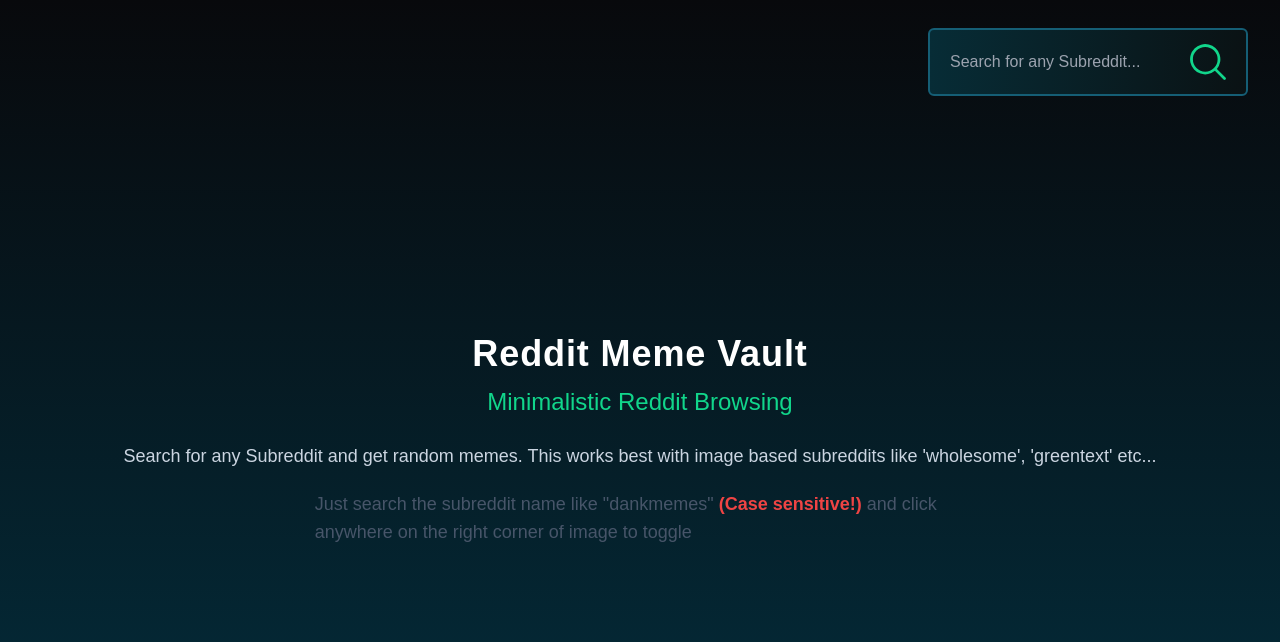
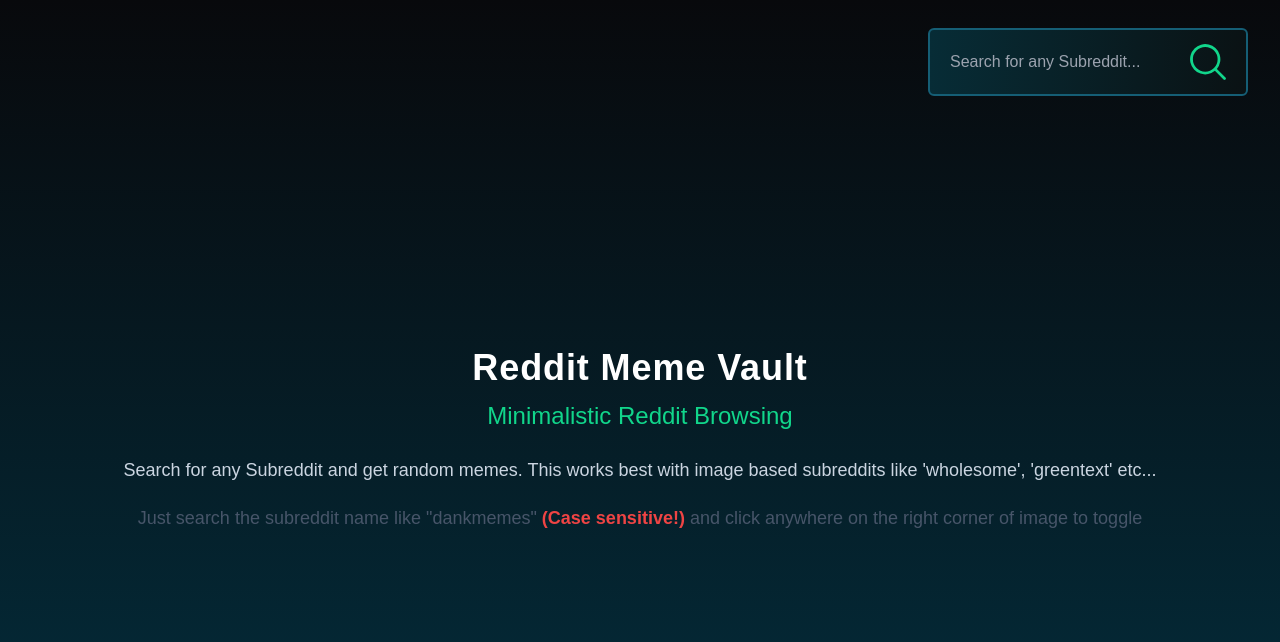
Before and after one commit to Abhyom/Reddit-Meme-Vault, a React (Vite) app: page / in a window 1280 px wide. Shown: the top 642 px of the page. Built offline with nearby package versions, Linux system fonts and the light colour scheme; a web font is replaced by a local one.

Commit message:
text-center

```diff
--- a/src/components/SearchBar.jsx
+++ b/src/components/SearchBar.jsx
@@ -87,10 +87,10 @@
             <h2 className="text-2xl text-secondary font-normal mt-3">
               Minimalistic Reddit Browsing
             </h2>
-            <p className="text-slate-300 font-light text-lg #11d68b mt-6">
+            <p className="text-slate-300 font-light text-lg #11d68b mt-6 text-center">
               Search for any Subreddit and get random memes. This works best with image based subreddits like 'wholesome', 'greentext' etc...
             </p>
-            <p className="text-lg text-slate-600 max-w-prose mt-5">Just search the subreddit name like "dankmemes"<span className="text-red-500 font-bold">  (Case sensitive!)  </span> and click anywhere on the right corner of image to toggle</p>
+            <p className="text-lg text-center text-slate-600 mt-5">Just search the subreddit name like "dankmemes"<span className="text-red-500 font-bold">  (Case sensitive!)  </span> and click anywhere on the right corner of image to toggle</p>
           </div>
           {/* ------------------------------------ . ----------------------------------- */}
 
```
